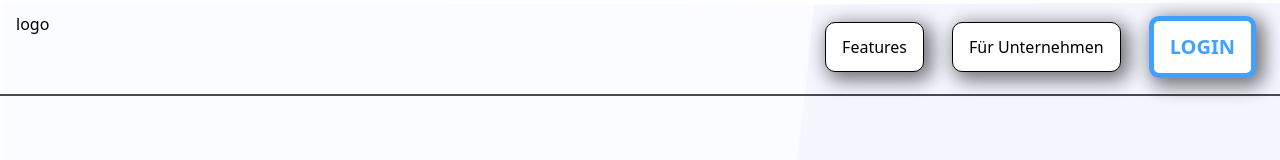
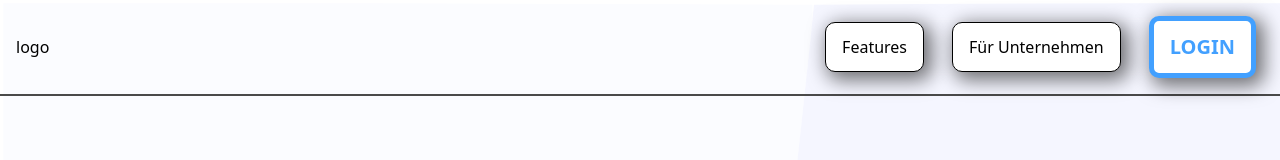
Before and after one commit to gsgdev/gaukeley-frontend, a SvelteKit app: page / in a window 1280 px wide. Shown: the top 160 px of the page. Built offline with nearby package versions, Linux system fonts and the light colour scheme.

Commit message:
centered logo in the Navbar

```diff
--- a/src/components/Hero.svelte
+++ b/src/components/Hero.svelte
@@ -54,7 +54,7 @@
 	</div>
 
 	<div bind:this={card} class="card-wrapper">
-		<img class="card" src="/schollkassenkarte_new.png" alt="Schollkassen Karte" />
+		<img draggable="false" class="card" src="/schollkassenkarte_new.png" alt="Schollkassen Karte" />
 	</div>
 </section>
 
--- a/src/components/Navbar.svelte
+++ b/src/components/Navbar.svelte
@@ -63,6 +63,11 @@
 		display: flex;
 		flex-direction: row;
 		justify-content: space-between;
+	}
+	.left-nav {
+		display: flex;
+		flex-direction: column;
+		justify-content: center;
 	}
 	.right-nav {
 		position: fixed;
```
